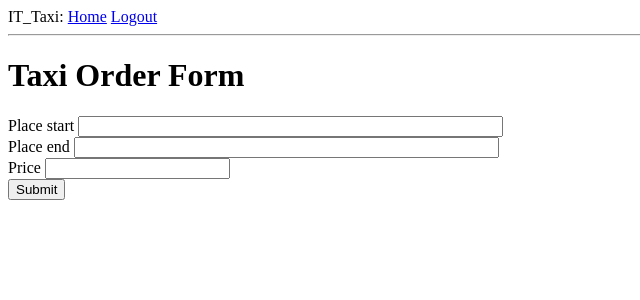
After one commit to TheoDaimonn/ITtaxi, a Python web app: template app/templates/order.html in a window 1280 px wide. The commit adds this page. Shown: the top 300 px of the page, without its empty margins (0-640 px from the left). Run offline with Jinja, Linux system fonts and the light colour scheme; the template is opened without the code that fills it: most values are stand-ins (such as "Sample title", 1, 10 or a date in 2020); form fields are guessed from the names that the template uses.

Commit message:
Основная логика

```diff
--- a/app/routes.py
+++ b/app/routes.py
@@ -62,3 +62,8 @@ def register():
         flash('Thanks for registering!')
         return redirect(url_for('login'))
     return render_template('register.html', title='Register', form=form)
+
+
+@app.route('/order', methods=['GET', 'POST'])
+@login_required
+def order():
--- a/app/templates/index.html
+++ b/app/templates/index.html
@@ -1,8 +1,9 @@
 {% extends "base.html" %}
 
 {% block content %}
-    <h1>Hi, {{ current_user.first_name }}!</h1>
+    <h1>Привет, {{ current_user.first_name }}!</h1>
     {% for post in posts %}
-    <div><p>{{ post.author.username }} says: <b>{{ post.body }}</b></p></div>
+    <div><p>{{ post.author.username }} говорит: <b>{{ post.body }}</b></p></div>
     {% endfor %}
+    <a href="{{ url_for('order') }}" class="btn btn-primary">Оформить заказ</a>
 {% endblock %}
--- /dev/null
+++ b/app/templates/order.html
@@ -0,0 +1,32 @@
+{% extends "base.html" %}
+
+{% block content %}
+<h1>Taxi Order Form</h1>
+<form method="POST" action="{{ url_for('submit_order') }}">
+    {{ form.hidden_tag() }}
+    <div>
+        {{ form.place_start.label }}
+        {{ form.place_start(size=50) }}
+        {% for error in form.place_start.errors %}
+            <span style="color: red;">{{ error }}</span>
+        {% endfor %}
+    </div>
+    <div>
+        {{ form.place_end.label }}
+        {{ form.place_end(size=50) }}
+        {% for error in form.place_end.errors %}
+            <span style="color: red;">{{ error }}</span>
+        {% endfor %}
+    </div>
+    <div>
+        {{ form.price.label }}
+        {{ form.price(size=20) }}
+        {% for error in form.price.errors %}
+            <span style="color: red;">{{ error }}</span>
+        {% endfor %}
+    </div>
+    <div>
+        {{ form.submit() }}
+    </div>
+</form>
+{% endblock %}
```
Also changed, not shown: users.db.
